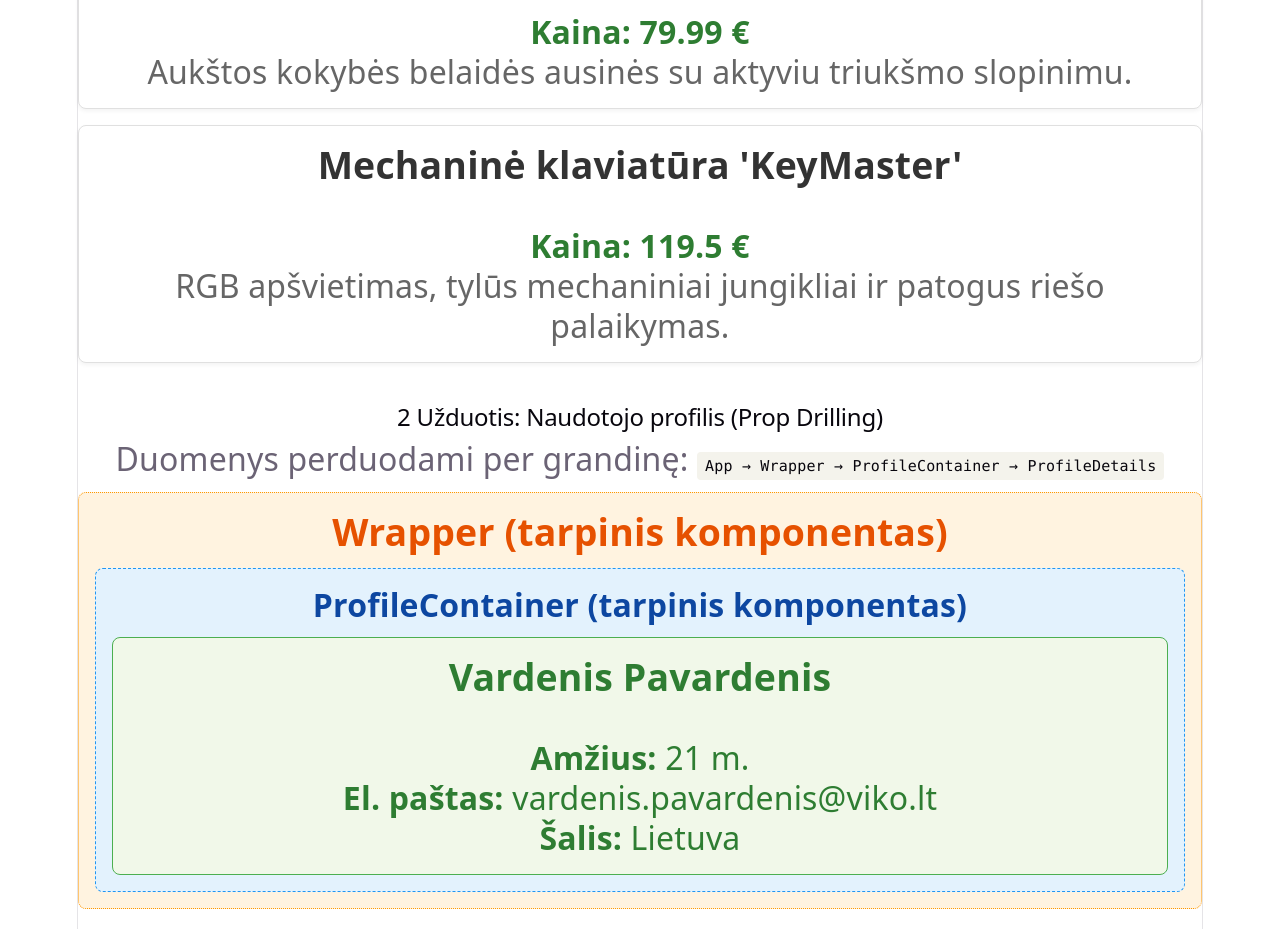
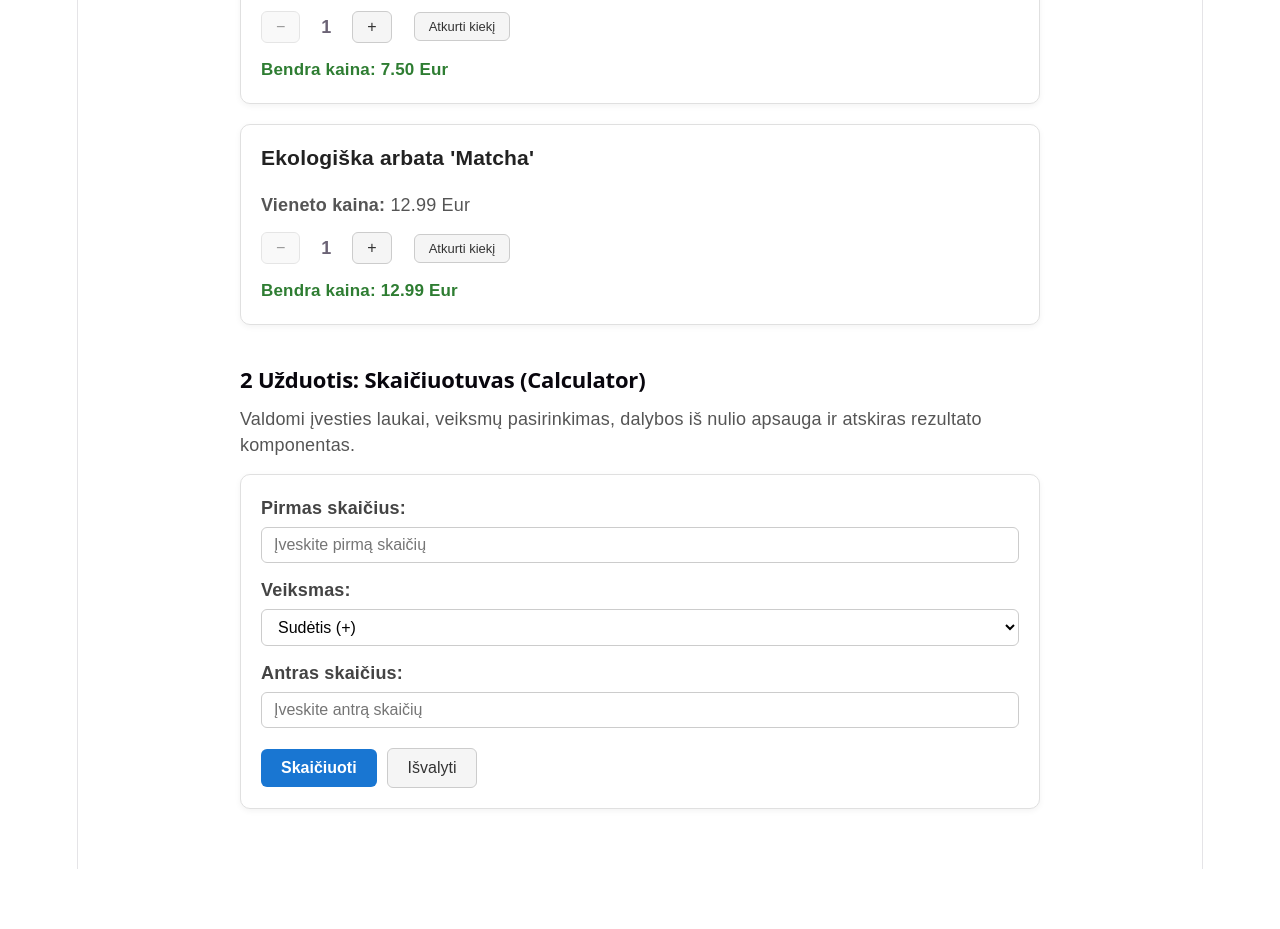
Before and after one commit to PI24SN-kestutis/React_JS, a React (Vite) app: page / in a window 1280 px wide. Shown: the part 280-1209 px from the top of the page. After the commit the page ends 1149 px from the top, so only its background shows below. Built offline with nearby package versions, Linux system fonts and the light colour scheme.

Commit message:
klases darbas -> komponento busena

```diff
--- a/src/App.jsx
+++ b/src/App.jsx
@@ -1,53 +1,39 @@
-import ProductCard from './components/ProductCard';
-import Wrapper from './components/Wrapper';
+import ProductOrder from './components/ProductOrder';
+import Calculator from './components/Calculator';
 
 function App() {
-  // 2 Užduotis: Naudotojo informacijos objektas
-  const user = {
-    name: 'Vardenis Pavardenis',
-    age: 21,
-    email: 'vardenis.pavardenis@viko.lt',
-    country: 'Lietuva'
-  };
-
   return (
-    <div style={{ fontSize: '32px', lineHeight: 1.25, margin: '20px 0' }}>
-      <h1>React komponentai ir JSX sintaksė</h1>
+    <div style={{ maxWidth: '800px', margin: '20px auto', padding: '0 20px', fontFamily: 'Arial, sans-serif' }}>
+      <h1>React būsena ir parametrai</h1>
 
       {/* ========================================================= */}
-      {/* 1 UŽDUOTIS: Prekės kortelė (App -> ProductCard)           */}
+      {/* 1 UŽDUOTIS: Prekės kiekis ir bendra kaina                */}
+      {/* Komponentų ryšys: App -> ProductOrder                     */}
       {/* ========================================================= */}
       <section style={{ marginBottom: '40px' }}>
-        <h2>1 Užduotis: Prekės kortelės (ProductCard)</h2>
+        <h2>1 Užduotis: Prekės užsakymas (ProductOrder)</h2>
+        <p style={{ marginBottom: '16px', color: '#555' }}>
+          Kiekvienas komponentas turi nepriklausomą būseną, valdomą mygtukais „+“, „−“ ir „Atkurti kiekį“.
+        </p>
 
         {/* Pirma prekė */}
-        <ProductCard
-          title="Belaidės ausinės 'SoundPro'"
-          price={79.99}
-          description="Aukštos kokybės belaidės ausinės su aktyviu triukšmo slopinimu."
-        />
+        <ProductOrder name="Kava 'Arabica Supreme'" price={7.5} />
 
-        {/* Antra prekė (pakartotinis ProductCard panaudojimas) */}
-        <ProductCard
-          title="Mechaninė klaviatūra 'KeyMaster'"
-          price={119.50}
-          description="RGB apšvietimas, tylūs mechaniniai jungikliai ir patogus riešo palaikymas."
-        />
+        {/* Antra prekė (nepriklausoma būsena) */}
+        <ProductOrder name="Ekologiška arbata 'Matcha'" price={12.99} />
       </section>
 
       {/* ========================================================= */}
-      {/* 2 UŽDUOTIS: Prop Drilling demonstracija                  */}
-      {/* Grandinė: App -> Wrapper -> ProfileContainer -> ProfileDetails */}
+      {/* 2 UŽDUOTIS: Skaičiuotuvas su dviem įvestimis             */}
+      {/* Komponentų ryšys: App -> Calculator -> CalculationResult  */}
       {/* ========================================================= */}
-      <section>
-        <h2>2 Užduotis: Naudotojo profilis (Prop Drilling)</h2>
-        <p>
-          Duomenys perduodami per grandinę:{' '}
-          <code>App → Wrapper → ProfileContainer → ProfileDetails</code>
+      <section style={{ marginBottom: '40px' }}>
+        <h2>2 Užduotis: Skaičiuotuvas (Calculator)</h2>
+        <p style={{ marginBottom: '16px', color: '#555' }}>
+          Valdomi įvesties laukai, veiksmų pasirinkimas, dalybos iš nulio apsauga ir atskiras rezultato komponentas.
         </p>
 
-        {/* Perduodame 'user' tik į Wrapper */}
-        <Wrapper user={user} />
+        <Calculator />
       </section>
     </div>
   );
--- /dev/null
+++ b/src/components/CalculationResult.jsx
@@ -0,0 +1,25 @@
+function CalculationResult({ result }) {
+  // Kai skaičiavimas dar neatliktas (result === null), nieko nerodome
+  if (result === null) {
+    return null;
+  }
+
+  const resultStyle = {
+    marginTop: '16px',
+    padding: '12px 16px',
+    backgroundColor: '#e8f5e9',
+    border: '1px solid #81c784',
+    borderRadius: '8px',
+    color: '#2e7d32',
+    fontSize: '18px',
+    fontWeight: 'bold'
+  };
+
+  return (
+    <div style={resultStyle}>
+      Rezultatas: {result}
+    </div>
+  );
+}
+
+export default CalculationResult;
--- /dev/null
+++ b/src/components/Calculator.jsx
@@ -0,0 +1,203 @@
+import { useState } from 'react';
+import CalculationResult from './CalculationResult';
+
+function Calculator() {
+  // Atskiros useState būsenos įvestims, veiksmui, rezultatui ir klaidai
+  const [num1, setNum1] = useState('');
+  const [num2, setNum2] = useState('');
+  const [operation, setOperation] = useState('+');
+  const [result, setResult] = useState(null); // null atskiria neatliktą skaičiavimą nuo 0
+  const [errorMessage, setErrorMessage] = useState('');
+
+  // Skaičiavimo funkcija
+  const handleCalculate = () => {
+    // 1. Patikriname, ar laukai nėra tušti
+    if (num1.trim() === '' || num2.trim() === '') {
+      setErrorMessage('Prašome užpildyti abu skaičių laukus.');
+      setResult(null); // Klaidos atveju ankstesnio rezultato nerodome
+      return;
+    }
+
+    // 2. Paverčiame įvestis į skaičius (palaiko ir trupmeninius)
+    const n1 = parseFloat(num1);
+    const n2 = parseFloat(num2);
+
+    if (isNaN(n1) || isNaN(n2)) {
+      setErrorMessage('Įvestos reikšmės nėra tinkami skaičiai.');
+      setResult(null);
+      return;
+    }
+
+    // 3. Patikriname dalybą iš nulio
+    if (operation === '/' && n2 === 0) {
+      setErrorMessage('Dalyba iš nulio negalima.');
+      setResult(null);
+      return;
+    }
+
+    // 4. Atliekame veiksmą
+    let res = 0;
+    switch (operation) {
+      case '+':
+        res = n1 + n2;
+        break;
+      case '-':
+        res = n1 - n2;
+        break;
+      case '*':
+        res = n1 * n2;
+        break;
+      case '/':
+        res = n1 / n2;
+        break;
+      default:
+        res = 0;
+    }
+
+    // Išvalome klaidą ir nustatome rezultatą
+    setErrorMessage('');
+    // Suapvaliname slankiojo kablelio paklaidas (pvz. 0.1 + 0.2)
+    setResult(Number(res.toFixed(8)));
+  };
+
+  // Papildomai: Išvalymo funkcija
+  const handleReset = () => {
+    setNum1('');
+    setNum2('');
+    setOperation('+');
+    setResult(null);
+    setErrorMessage('');
+  };
+
+  const containerStyle = {
+    border: '1px solid #e0e0e0',
+    borderRadius: '10px',
+    padding: '20px',
+    backgroundColor: '#ffffff',
+    boxShadow: '0 2px 6px rgba(0, 0, 0, 0.05)',
+    textAlign: 'left'
+  };
+
+  const inputStyle = {
+    padding: '8px 12px',
+    fontSize: '16px',
+    borderRadius: '6px',
+    border: '1px solid #ccc',
+    margin: '6px 0 14px',
+    width: '100%',
+    boxSizing: 'border-box'
+  };
+
+  const selectStyle = {
+    padding: '8px 12px',
+    fontSize: '16px',
+    borderRadius: '6px',
+    border: '1px solid #ccc',
+    margin: '6px 0 14px',
+    width: '100%',
+    boxSizing: 'border-box',
+    backgroundColor: '#fff'
+  };
+
+  const buttonStyle = {
+    padding: '10px 20px',
+    fontSize: '16px',
+    cursor: 'pointer',
+    borderRadius: '6px',
+    border: 'none',
+    backgroundColor: '#1976d2',
+    color: '#ffffff',
+    fontWeight: 'bold',
+    marginRight: '10px'
+  };
+
+  const resetButtonStyle = {
+    padding: '10px 20px',
+    fontSize: '16px',
+    cursor: 'pointer',
+    borderRadius: '6px',
+    border: '1px solid #ccc',
+    backgroundColor: '#f5f5f5',
+    color: '#333'
+  };
+
+  return (
+    <div style={containerStyle}>
+      <div>
+        <label htmlFor="calc-num1" style={{ fontWeight: 'bold', color: '#444' }}>
+          Pirmas skaičius:
+        </label>
+        <input
+          id="calc-num1"
+          type="number"
+          step="any"
+          value={num1}
+          onChange={(e) => setNum1(e.target.value)}
+          placeholder="Įveskite pirmą skaičių"
+          style={inputStyle}
+        />
+      </div>
+
+      <div>
+        <label htmlFor="calc-op" style={{ fontWeight: 'bold', color: '#444' }}>
+          Veiksmas:
+        </label>
+        <select
+          id="calc-op"
+          value={operation}
+          onChange={(e) => setOperation(e.target.value)}
+          style={selectStyle}
+        >
+          <option value="+">Sudėtis (+)</option>
+          <option value="-">Atimtis (−)</option>
+          <option value="*">Daugyba (×)</option>
+          <option value="/">Dalyba (÷)</option>
+        </select>
+      </div>
+
+      <div>
+        <label htmlFor="calc-num2" style={{ fontWeight: 'bold', color: '#444' }}>
+          Antras skaičius:
+        </label>
+        <input
+          id="calc-num2"
+          type="number"
+          step="any"
+          value={num2}
+          onChange={(e) => setNum2(e.target.value)}
+          placeholder="Įveskite antrą skaičių"
+          style={inputStyle}
+        />
+      </div>
+
+      <div style={{ marginTop: '6px' }}>
+        <button style={buttonStyle} onClick={handleCalculate}>
+          Skaičiuoti
+        </button>
+        <button style={resetButtonStyle} onClick={handleReset}>
+          Išvalyti
+        </button>
+      </div>
+
+      {/* Klaidos pranešimas */}
+      {errorMessage && (
+        <div style={{
+          marginTop: '16px',
+          padding: '12px 16px',
+          backgroundColor: '#ffebee',
+          border: '1px solid #ef5350',
+          borderRadius: '8px',
+          color: '#c62828',
+          fontWeight: 'bold'
+        }}>
+          {errorMessage}
+        </div>
+      )}
+
+      {/* Rezultato komponentas (rodomas per props, įskaitant atvejį, kai result === 0) */}
+      {!errorMessage && <CalculationResult result={result} />}
+    </div>
+  );
+}
+
+export default Calculator;
--- /dev/null
+++ b/src/components/ProductOrder.jsx
@@ -0,0 +1,96 @@
+import { useState } from 'react';
+
+function ProductOrder({ name, price }) {
+  // Kiekio būsena, pradinė reikšmė – 1
+  const [quantity, setQuantity] = useState(1);
+
+  // Kiekio didinimas naudojant ankstesnę reikšmę (prev)
+  const handleIncrease = () => {
+    setQuantity((prev) => prev + 1);
+  };
+
+  // Kiekio mažinimas: neleisti tapti mažesniam nei 1
+  const handleDecrease = () => {
+    setQuantity((prev) => (prev > 1 ? prev - 1 : 1));
+  };
+
+  // Papildomai: kiekio atkūrimas į 1
+  const handleReset = () => {
+    setQuantity(1);
+  };
+
+  // Bendra kaina apskaičiuojama pagal formulę price * quantity (atskiros būsenos nereikia)
+  const totalPrice = price * quantity;
+
+  const cardStyle = {
+    border: '1px solid #e0e0e0',
+    borderRadius: '10px',
+    padding: '20px',
+    marginBottom: '20px',
+    backgroundColor: '#ffffff',
+    boxShadow: '0 2px 6px rgba(0, 0, 0, 0.05)',
+    textAlign: 'left'
+  };
+
+  const buttonStyle = {
+    padding: '6px 14px',
+    fontSize: '16px',
+    cursor: 'pointer',
+    borderRadius: '6px',
+    border: '1px solid #ccc',
+    backgroundColor: '#f5f5f5',
+    color: '#333'
+  };
+
+  const disabledButtonStyle = {
+    ...buttonStyle,
+    cursor: 'not-allowed',
+    opacity: 0.5
+  };
+
+  return (
+    <div style={cardStyle}>
+      <h3 style={{ marginTop: 0, color: '#222' }}>{name}</h3>
+      <p style={{ margin: '6px 0', color: '#555' }}>
+        <strong>Vieneto kaina:</strong> {price.toFixed(2)} Eur
+      </p>
+
+      <div style={{ display: 'flex', alignItems: 'center', gap: '10px', margin: '14px 0' }}>
+        {/* Mygtukas '-' neaktyvus, kai kiekis yra 1 */}
+        <button
+          style={quantity <= 1 ? disabledButtonStyle : buttonStyle}
+          onClick={handleDecrease}
+          disabled={quantity <= 1}
+          title={quantity <= 1 ? 'Kiekis negali būti mažesnis nei 1' : 'Sumažinti'}
+        >
+          −
+        </button>
+
+        <span style={{ fontSize: '18px', fontWeight: 'bold', minWidth: '32px', textAlign: 'center' }}>
+          {quantity}
+        </span>
+
+        <button
+          style={buttonStyle}
+          onClick={handleIncrease}
+          title="Padidinti"
+        >
+          +
+        </button>
+
+        <button
+          style={{ ...buttonStyle, marginLeft: '12px', fontSize: '13px' }}
+          onClick={handleReset}
+        >
+          Atkurti kiekį
+        </button>
+      </div>
+
+      <p style={{ margin: '10px 0 0', fontSize: '17px', color: '#2e7d32', fontWeight: 'bold' }}>
+        Bendra kaina: {totalPrice.toFixed(2)} Eur
+      </p>
+    </div>
+  );
+}
+
+export default ProductOrder;
--- a/src/index.css
+++ b/src/index.css
@@ -58,7 +58,6 @@ body {
   width: 1126px;
   max-width: 100%;
   margin: 0 auto;
-  text-align: center;
   border-inline: 1px solid var(--border);
   min-height: 100svh;
   display: flex;
@@ -69,26 +68,27 @@ body {
 h1,
 h2 {
   font-family: var(--heading);
-  font-weight: 500;
+  font-weight: 600;
   color: var(--text-h);
 }
 
 h1 {
-  font-size: 56px;
-  letter-spacing: -1.68px;
-  margin: 32px 0;
+  font-size: 32px;
+  line-height: 1.25;
+  letter-spacing: -0.5px;
+  margin: 24px 0 16px;
   @media (max-width: 1024px) {
-    font-size: 36px;
-    margin: 20px 0;
+    font-size: 26px;
+    margin: 16px 0;
   }
 }
 h2 {
-  font-size: 24px;
-  line-height: 118%;
-  letter-spacing: -0.24px;
-  margin: 0 0 8px;
+  font-size: 22px;
+  line-height: 1.3;
+  letter-spacing: -0.2px;
+  margin: 16px 0 12px;
   @media (max-width: 1024px) {
-    font-size: 20px;
+    font-size: 19px;
   }
 }
 p {
```
